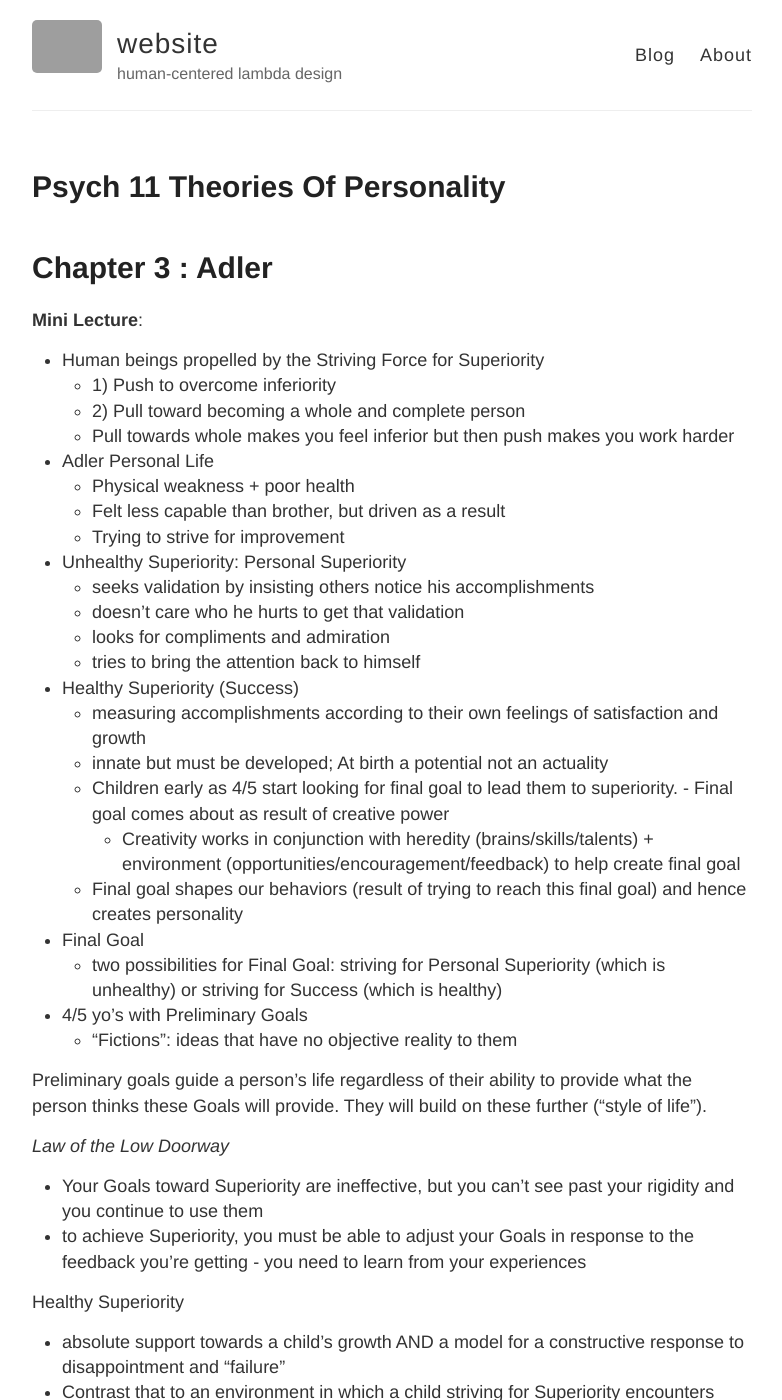
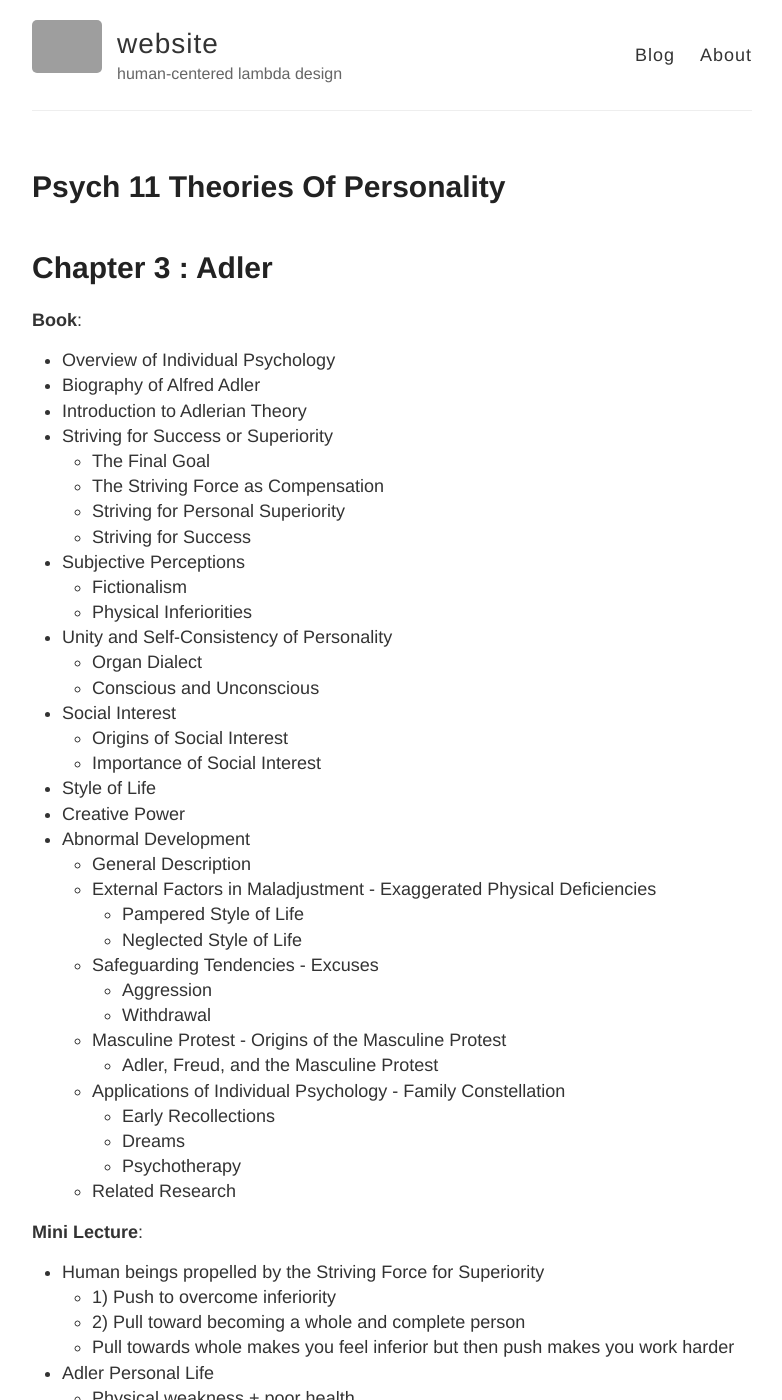
Before and after one commit to RONNCC/ronncc.github, a Jekyll site: the page built from _posts/2020-02-06-psych-11-theories-of-personality.md, in a window 1280 px wide and 1400 px high. Shown: the whole window, without its empty margins (248-1030 px from the left). Built offline with Jekyll 4.4.1, drawn with Linux system fonts in a browser that asks for light colours; our own code applies the rules of GitHub Pages for plain Markdown files; comment, search, counter and statistics services are not loaded; grey boxes are pictures that could not be loaded.

Commit message:
Update 2020-02-06-psych-11-theories-of-personality.md

```diff
--- a/_posts/2020-02-06-psych-11-theories-of-personality.md
+++ b/_posts/2020-02-06-psych-11-theories-of-personality.md
@@ -2,6 +2,48 @@
 published: true
 ---
 # Chapter 3 : Adler
+
+
+**Book**:
+- Overview of Individual Psychology
+- Biography of Alfred Adler
+- Introduction to Adlerian Theory
+- Striving for Success or Superiority
+	- The Final Goal
+    - The Striving Force as Compensation
+    - Striving for Personal Superiority
+    - Striving for Success
+- Subjective Perceptions
+	- Fictionalism
+	- Physical Inferiorities
+- Unity and Self-Consistency of Personality
+	- Organ Dialect
+    - Conscious and Unconscious
+- Social Interest
+	- Origins of Social Interest
+    - Importance of Social Interest
+- Style of Life
+- Creative Power
+- Abnormal Development
+	- General Description
+    - External Factors in Maladjustment
+    	- Exaggerated Physical Deficiencies
+        - Pampered Style of Life
+        - Neglected Style of Life
+    - Safeguarding Tendencies
+    	- Excuses
+        - Aggression
+        - Withdrawal
+    - Masculine Protest
+    	- Origins of the Masculine Protest
+        - Adler, Freud, and the Masculine Protest
+    - Applications of Individual Psychology
+    	- Family Constellation
+        - Early Recollections
+        - Dreams
+        - Psychotherapy
+    - Related Research
+
 
 
 **Mini Lecture**:
```
